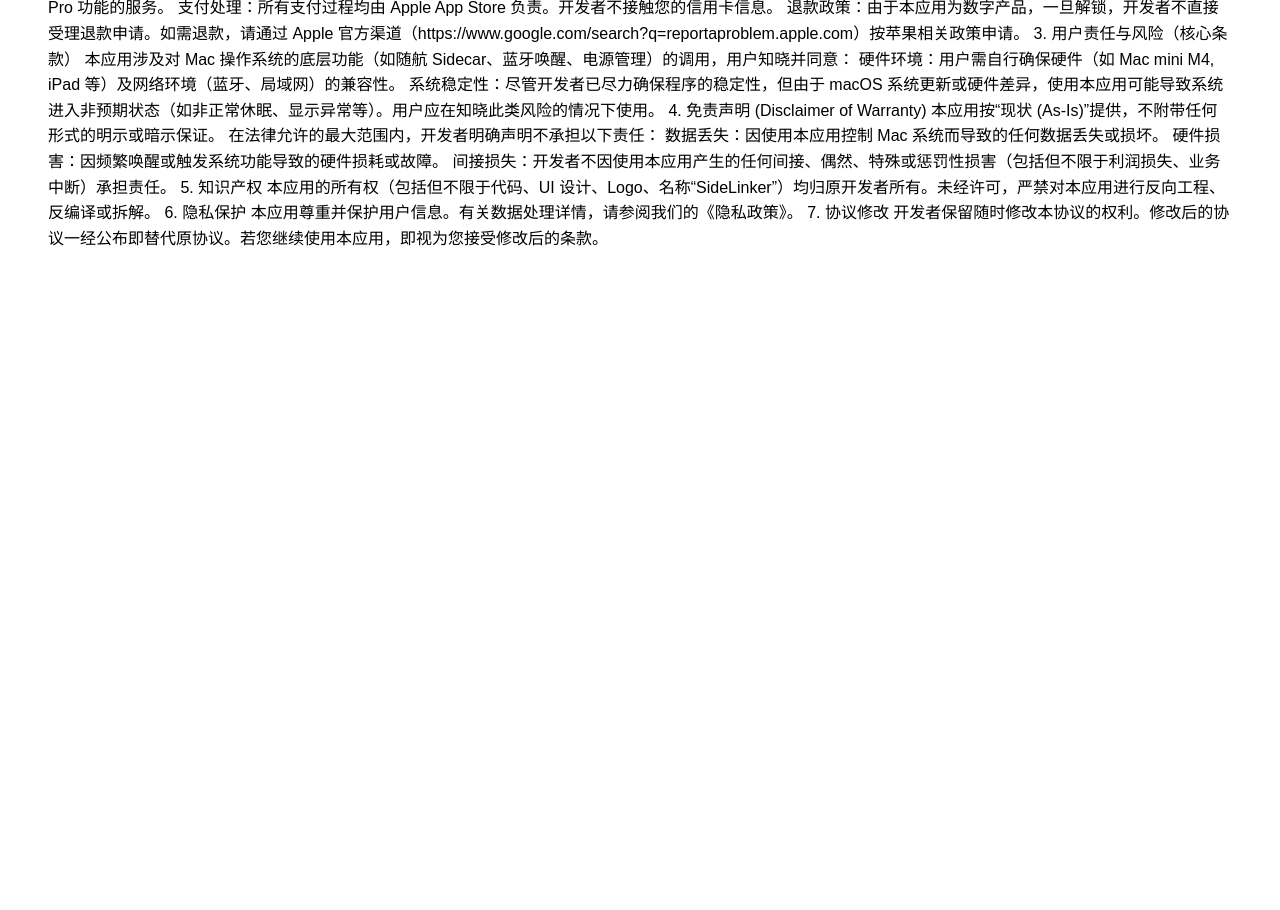
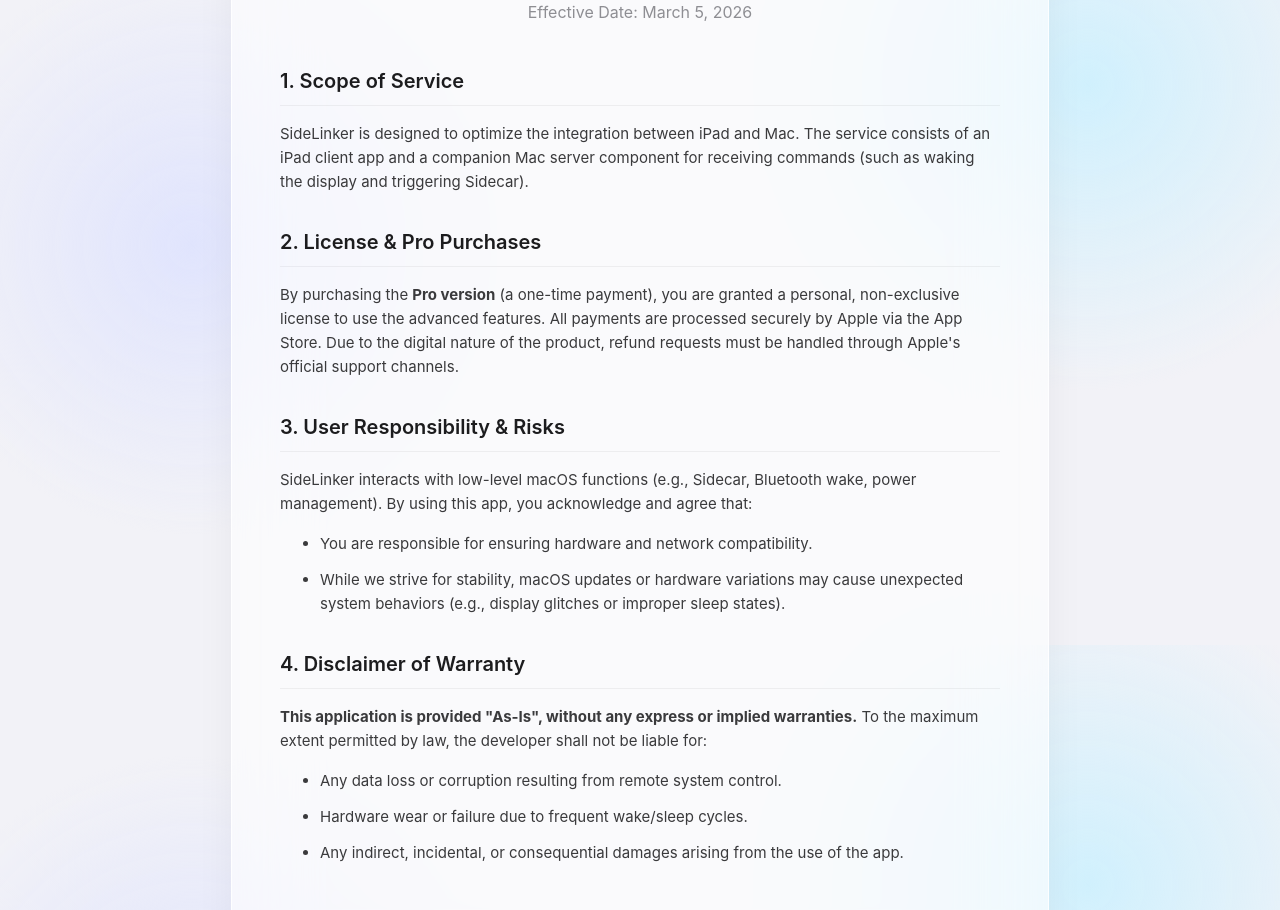
Before and after one commit to wberry9813/SideLinker-Home, a plain HTML site: page docs/terms.html in a window 1280 px wide. Shown: the part 155-1065 px from the top of the page. Before the commit the page ends 800 px from the top, so only its background shows below. Drawn offline with Linux system fonts and the light colour scheme.

Commit message:
Revise terms.html for English version and styling
Updated the terms of service to include English content and improved styling.

```diff
--- a/docs/terms.html
+++ b/docs/terms.html
@@ -1,51 +1,52 @@
 <!DOCTYPE html>
-<html>
-<head><title>SideLinker - Privacy Policy</title></head>
-<body style="font-family: sans-serif; padding: 40px; line-height: 1.6;">
-  SideLinker 服务协议 (EULA)
-生效日期：2026年3月5日
+<html lang="en">
+<head>
+    <meta charset="UTF-8">
+    <meta name="viewport" content="width=device-width, initial-scale=1.0">
+    <title>SideLinker - Terms of Service</title>
+    <style>
+        :root { --bg-color: #F2F2F7; --text-primary: #1C1C1E; --text-secondary: #8E8E93; --glass-bg: rgba(255, 255, 255, 0.6); --glass-border: rgba(255, 255, 255, 0.8); --accent-color: #007AFF; }
+        body { margin: 0; padding: 0; background-color: var(--bg-color); background-image: radial-gradient(circle at 15% 50%, rgba(220, 225, 255, 0.8), transparent 25%), radial-gradient(circle at 85% 30%, rgba(200, 240, 255, 0.8), transparent 25%); background-attachment: fixed; font-family: -apple-system, BlinkMacSystemFont, "Segoe UI", Roboto, Helvetica, Arial, sans-serif; color: var(--text-primary); line-height: 1.6; display: flex; justify-content: center; align-items: center; min-height: 100vh; padding: 40px 20px; box-sizing: border-box; }
+        .glass-container { background: var(--glass-bg); backdrop-filter: blur(40px); -webkit-backdrop-filter: blur(40px); border: 1px solid var(--glass-border); border-radius: 32px; padding: 48px; max-width: 720px; width: 100%; box-shadow: 0 20px 40px rgba(0, 0, 0, 0.05), inset 0 1px 0 rgba(255, 255, 255, 1); }
+        h1 { font-size: 36px; font-weight: 700; margin-top: 0; margin-bottom: 8px; text-align: center; }
+        .subtitle { text-align: center; color: var(--text-secondary); font-size: 16px; margin-bottom: 40px; }
+        h2 { font-size: 20px; font-weight: 600; margin-top: 32px; margin-bottom: 16px; border-bottom: 1px solid rgba(0,0,0,0.05); padding-bottom: 8px; }
+        p, li { font-size: 15px; margin-bottom: 12px; color: #3A3A3C; }
+        .footer { margin-top: 48px; text-align: center; font-size: 13px; color: var(--text-secondary); }
+        .footer a { color: var(--accent-color); text-decoration: none; margin: 0 10px; }
+        @media (max-width: 600px) { .glass-container { padding: 32px 24px; border-radius: 24px; } h1 { font-size: 28px; } }
+    </style>
+</head>
+<body>
+    <div class="glass-container">
+        <h1>SideLinker Terms of Service (EULA)</h1>
+        <div class="subtitle">Effective Date: March 5, 2026</div>
 
-欢迎使用 SideLinker（以下简称“本应用”）。在本应用提供服务之前，请您仔细阅读本《服务协议》（以下简称“本协议”）。一旦您安装、运行或点击“购买 Pro”版本，即表示您已阅读并同意本协议的所有条款。
+        <h2>1. Scope of Service</h2>
+        <p>SideLinker is designed to optimize the integration between iPad and Mac. The service consists of an iPad client app and a companion Mac server component for receiving commands (such as waking the display and triggering Sidecar).</p>
 
-1. 服务内容
-SideLinker 是一款旨在优化 iPad 与 Mac 之间联动体验的工具。本服务包含：
+        <h2>2. License & Pro Purchases</h2>
+        <p>By purchasing the <strong>Pro version</strong> (a one-time payment), you are granted a personal, non-exclusive license to use the advanced features. All payments are processed securely by Apple via the App Store. Due to the digital nature of the product, refund requests must be handled through Apple's official support channels.</p>
 
-iPad 客户端应用（用于指令发送与远程控制）；
+        <h2>3. User Responsibility & Risks</h2>
+        <p>SideLinker interacts with low-level macOS functions (e.g., Sidecar, Bluetooth wake, power management). By using this app, you acknowledge and agree that:</p>
+        <ul>
+            <li>You are responsible for ensuring hardware and network compatibility.</li>
+            <li>While we strive for stability, macOS updates or hardware variations may cause unexpected system behaviors (e.g., display glitches or improper sleep states).</li>
+        </ul>
 
-Mac 端配套服务端（用于接收指令并执行系统级操作，如 Sidecar 唤醒、系统状态调整等）。
+        <h2>4. Disclaimer of Warranty</h2>
+        <p><strong>This application is provided "As-Is", without any express or implied warranties.</strong> To the maximum extent permitted by law, the developer shall not be liable for:</p>
+        <ul>
+            <li>Any data loss or corruption resulting from remote system control.</li>
+            <li>Hardware wear or failure due to frequent wake/sleep cycles.</li>
+            <li>Any indirect, incidental, or consequential damages arising from the use of the app.</li>
+        </ul>
 
-2. 软件授权与 Pro 版本支付
-授权许可：开发者授予您一项个人的、不可转让的、非排他性的许可，以使用本软件。
-
-Pro 版本购买：本应用提供一次性付费（18 元人民币）解锁 Pro 功能的服务。
-
-支付处理：所有支付过程均由 Apple App Store 负责。开发者不接触您的信用卡信息。
-
-退款政策：由于本应用为数字产品，一旦解锁，开发者不直接受理退款申请。如需退款，请通过 Apple 官方渠道（https://www.google.com/search?q=reportaproblem.apple.com）按苹果相关政策申请。
-
-3. 用户责任与风险（核心条款）
-本应用涉及对 Mac 操作系统的底层功能（如随航 Sidecar、蓝牙唤醒、电源管理）的调用，用户知晓并同意：
-
-硬件环境：用户需自行确保硬件（如 Mac mini M4, iPad 等）及网络环境（蓝牙、局域网）的兼容性。
-
-系统稳定性：尽管开发者已尽力确保程序的稳定性，但由于 macOS 系统更新或硬件差异，使用本应用可能导致系统进入非预期状态（如非正常休眠、显示异常等）。用户应在知晓此类风险的情况下使用。
-
-4. 免责声明 (Disclaimer of Warranty)
-本应用按“现状 (As-Is)”提供，不附带任何形式的明示或暗示保证。 在法律允许的最大范围内，开发者明确声明不承担以下责任：
-
-数据丢失：因使用本应用控制 Mac 系统而导致的任何数据丢失或损坏。
-
-硬件损害：因频繁唤醒或触发系统功能导致的硬件损耗或故障。
-
-间接损失：开发者不因使用本应用产生的任何间接、偶然、特殊或惩罚性损害（包括但不限于利润损失、业务中断）承担责任。
-
-5. 知识产权
-本应用的所有权（包括但不限于代码、UI 设计、Logo、名称“SideLinker”）均归原开发者所有。未经许可，严禁对本应用进行反向工程、反编译或拆解。
-
-6. 隐私保护
-本应用尊重并保护用户信息。有关数据处理详情，请参阅我们的《隐私政策》。
-
-7. 协议修改
-开发者保留随时修改本协议的权利。修改后的协议一经公布即替代原协议。若您继续使用本应用，即视为您接受修改后的条款。
-    </body>
+        <div class="footer">
+            &copy; 2026 SideLinker. All rights reserved.<br>
+            <a href="privacy.html">Privacy Policy</a> | <a href="index.html">Back to Home</a>
+        </div>
+    </div>
+</body>
 </html>
```
